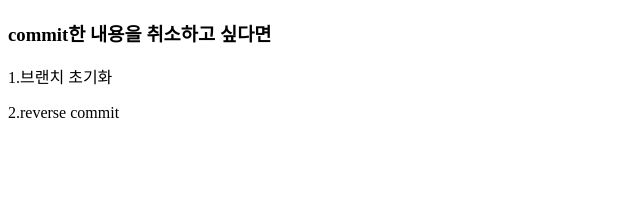
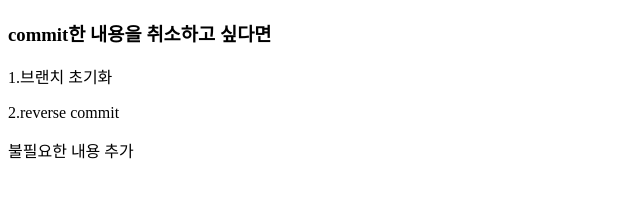
Before and after one commit to justice-is-down/basic_project, a plain HTML site: page view/index.html in a window 1280 px wide. Shown: the whole page, without its empty margins (0-640 px from the left). Drawn offline with Linux system fonts and the light colour scheme.

Commit message:
불필요한 내용 추가 2

```diff
--- a/view/index.html
+++ b/view/index.html
@@ -8,6 +8,7 @@
 <h3>commit한 내용을 취소하고 싶다면</h3>
 <p>1.브랜치 초기화</p>
 <p>2.reverse commit</p>
+<p>불필요한 내용 추가</p>
 
 </body>
 <script>
```
